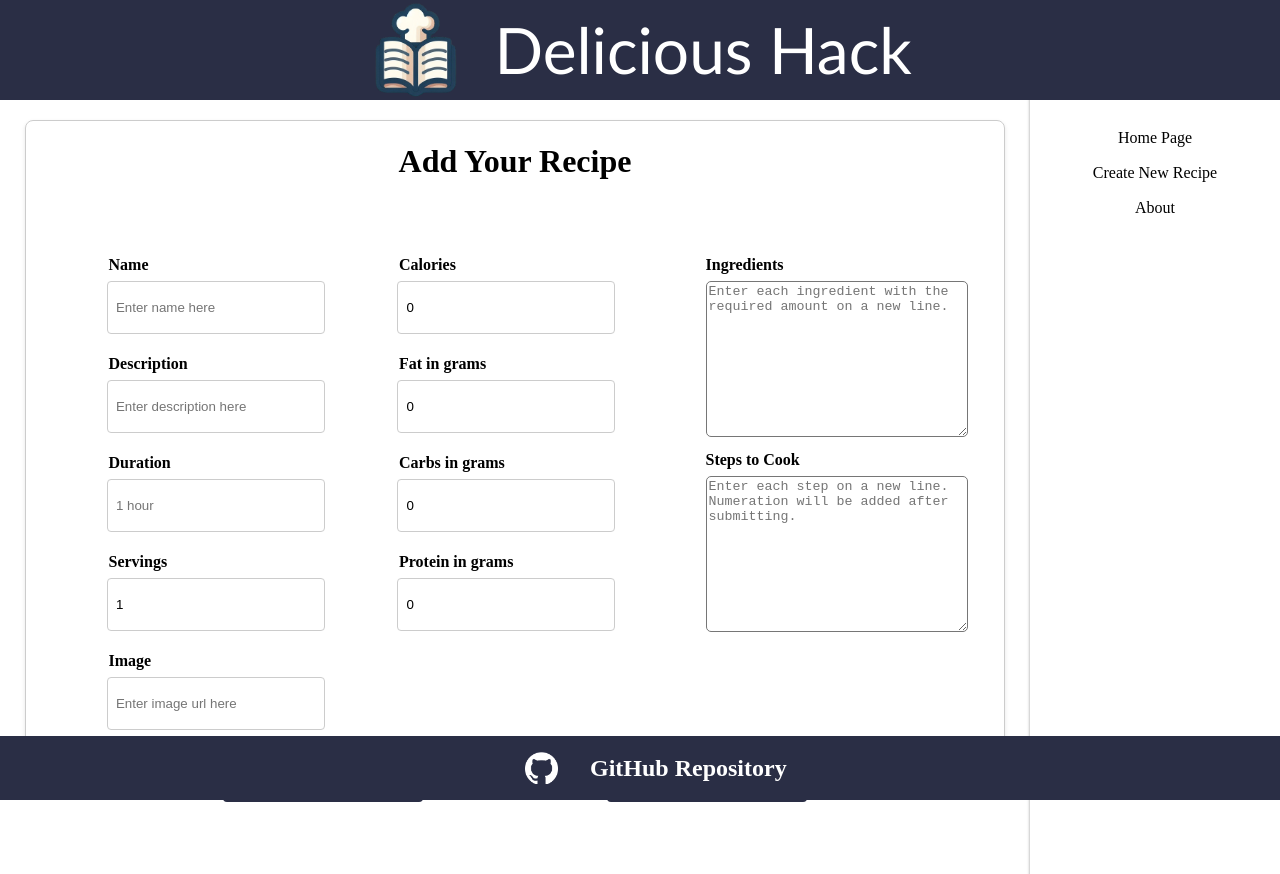
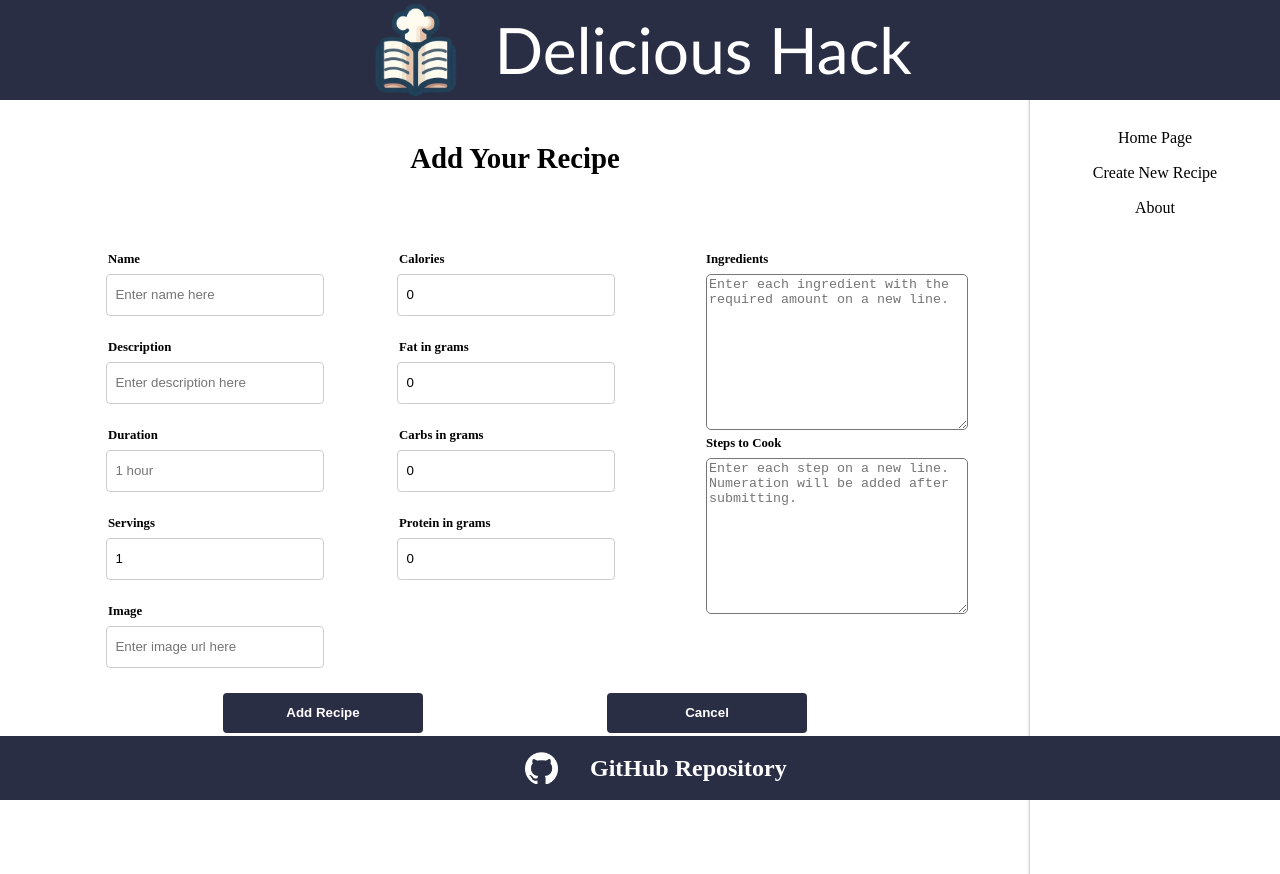
Before and after one commit to tlorius/module2-miniproject-alia-tom-recipe-book, a React (Vite) app: page /createrecipe in a window 1280 px wide. After the commit the page ends 816 px from the top, so only its background shows below. Built offline with nearby package versions, Linux system fonts and the light colour scheme; the HTML template or start-up script is replaced by a standard one.

Commit message:
fine tuned some styling

```diff
--- a/src/pages/RecipeDetails.jsx
+++ b/src/pages/RecipeDetails.jsx
@@ -11,17 +11,8 @@ const RecipeDetails = ({ recipeList, handleFavToggle }) => {
   return (
     <div className={classes.mainContainer}>
       <div className={classes.titleCtn}>
+        <div>
           <h1 className={classes.title}>{currentRecipeDetails.name}</h1>
-        <div className={classes.imgCtn}>
-          <img
-            className={classes.recipeImg}
-            src={currentRecipeDetails.image}
-            alt={`${currentRecipeDetails.name}`}
-          />
-        </div>
-      </div>
-
-      <div className={classes.cntInformation}>
           <div className={classes.mainInformation}>
             <p>
               <span className={classes.boldTxt}>Description:</span>{" "}
@@ -36,16 +27,18 @@ const RecipeDetails = ({ recipeList, handleFavToggle }) => {
               {currentRecipeDetails.servings}
             </p>
           </div>
-        <div className={classes.nutritionalInformation}>
-          <h4>Nutritional Information</h4>
-          <p>Calories: {currentRecipeDetails.calories}</p>
-          <p>Fat: {currentRecipeDetails.fat} g</p>
-          <p>Carbs: {currentRecipeDetails.carbs} g</p>
-          <p>Protein: {currentRecipeDetails.protein} g</p>
+        </div>
+
+        <div className={classes.imgCtn}>
+          <img
+            className={classes.recipeImg}
+            src={currentRecipeDetails.image}
+            alt={`${currentRecipeDetails.name}`}
+          />
         </div>
       </div>
 
-      <div className={classes.cntCooking}>
+      <div className={classes.cntInformation}>
         <div className={classes.ctnIngredients}>
           <h4>Ingredients:</h4>
           <ul className={classes.ulList}>
@@ -61,6 +54,13 @@ const RecipeDetails = ({ recipeList, handleFavToggle }) => {
               <li key={v4()}>{currentStep}</li>
             ))}
           </ol>
+        </div>
+        <div className={classes.nutritionalInformation}>
+          <h4>Nutritional Information:</h4>
+          <p>Calories: {currentRecipeDetails.calories}</p>
+          <p>Fat: {currentRecipeDetails.fat} g</p>
+          <p>Carbs: {currentRecipeDetails.carbs} g</p>
+          <p>Protein: {currentRecipeDetails.protein} g</p>
         </div>
       </div>
 
--- a/src/styles/CreateRecipeForm.module.css
+++ b/src/styles/CreateRecipeForm.module.css
@@ -1,17 +1,14 @@
 .formCtn {
   position: relative;
-  /* margin: 1.5rem auto; */
   padding: 1.5rem;
-  border: 1px solid #ccc;
-  border-radius: 0.5rem;
-  box-shadow: 0px 2px 4px rgba(0, 0, 0, 0.1);
-  height: 73vh;
+  height: 33rem;
+  font-size: 0.8rem;
 }
 
 .formHeader {
   text-align: center;
   font-weight: 600;
-  font-size: 2rem;
+  font-size: 1.8rem;
   margin-bottom: 3rem;
 }
 
@@ -20,14 +17,14 @@
   text-align: left;
   margin: 2rem;
   margin-bottom: 4rem;
-  height: 35px;
+  height: 1.5rem;
   font-weight: 700;
   width: 200px;
 }
 
 .input {
   width: 100%;
-  height: 35px;
+  height: 1.5rem;
   padding: 0.5rem;
   border: 1px solid #ccc;
   border-radius: 0.25rem;
@@ -56,7 +53,7 @@
 }
 
 .buttonsCtn button {
-  margin: 10px 10px;
+  margin: 0 10px;
 }
 
 .buttonsCtn {
--- a/src/styles/RecipeDetails.module.css
+++ b/src/styles/RecipeDetails.module.css
@@ -35,10 +35,13 @@
   list-style: decimal;
 }
 
+.mainInformation {
+  line-height: 1.2rem;
+}
+
 .nutritionalInformation,
 .mainInformation {
   padding: 5px 10px;
-  margin-top: 30px;
   width: fit-content;
   height: fit-content;
 }
@@ -63,17 +66,18 @@
   border-radius: 8px;
 }
 
-.cntCooking,
 .cntInformation {
+  margin-top: 5rem;
   display: flex;
-  justify-content: space-evenly;
+  justify-content: space-around;
+  align-items: center;
 }
 .title {
   margin: 2rem 0;
   font-size: 3rem;
 }
 
-.cntCooking h4 {
+.cntInformation h4 {
   font-size: 1.2rem;
   font-weight: bold;
   margin-bottom: 0.5rem;
```
Lines whose indentation alone changed are shown as unchanged.
